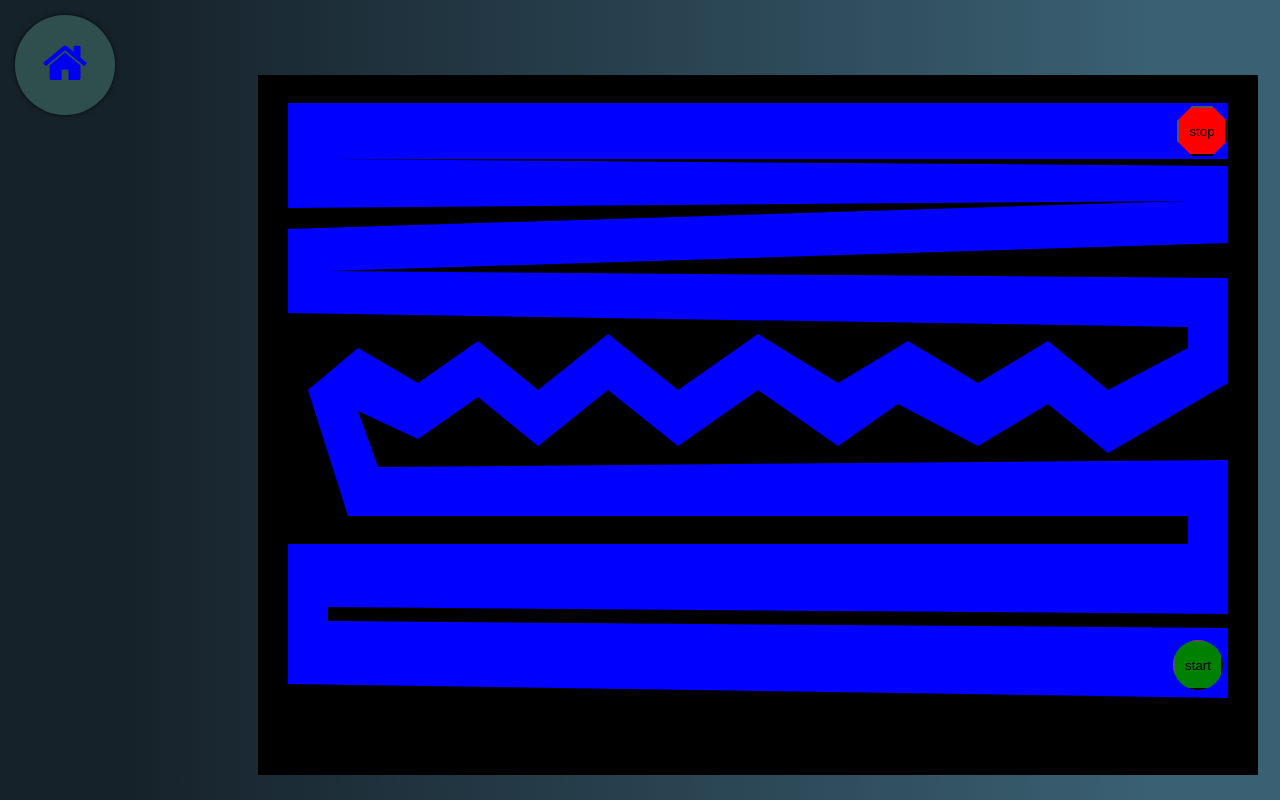
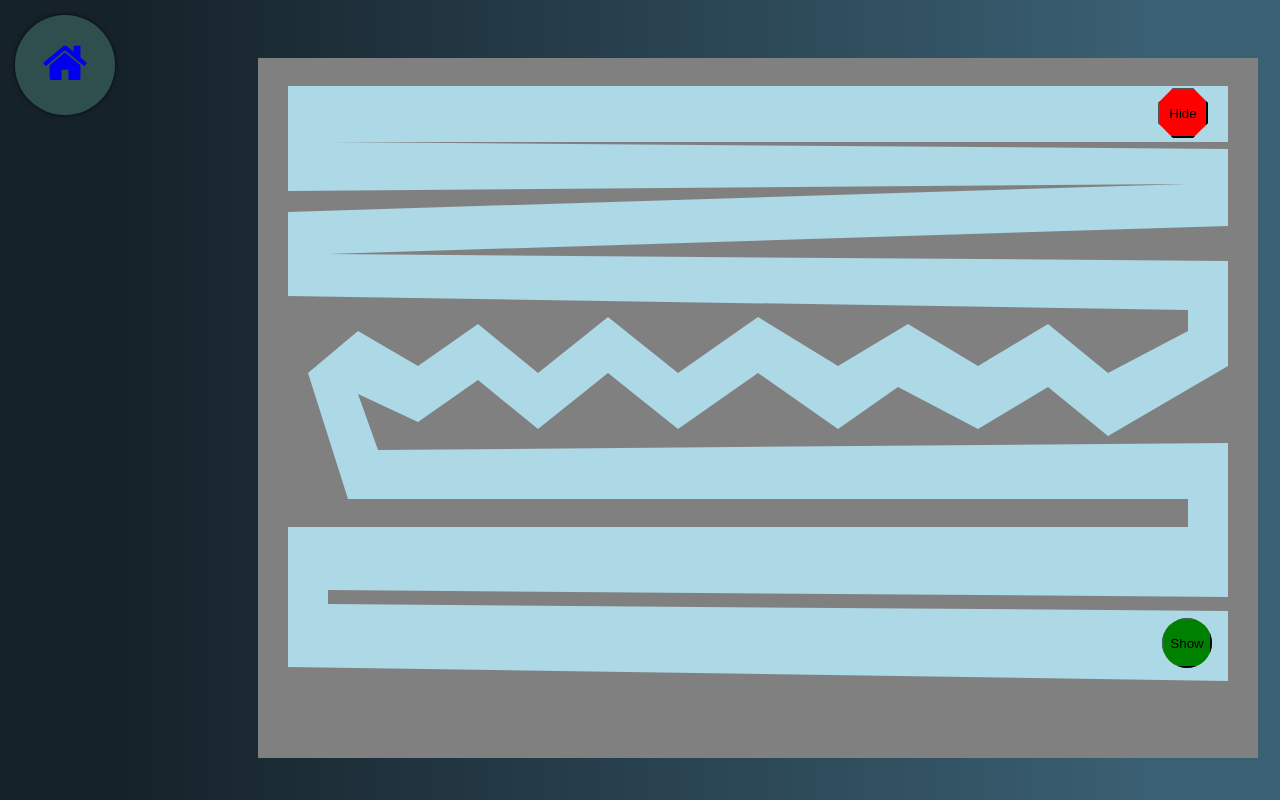
Before and after one commit to Kymbolde/miniGame, a plain HTML site: page index.html at #!/maze in a window 1280 px wide. Drawn offline with nearby package versions, Linux system fonts and the light colour scheme; some packages are replaced by stand-ins of ours.

Commit message:
closer to compleation of maze.

```diff
--- a/controllers/mazeCtrl.js
+++ b/controllers/mazeCtrl.js
@@ -0,0 +1,4 @@
+angular.module('mini')
+.controller('mazeCtrl', function($scope){
+
+})
--- a/htmls/maze.html
+++ b/htmls/maze.html
@@ -1,6 +1,16 @@
-<div class="mazeBackground">
-  <div class="mazeTrack">
-    <button class="mazeStart" type="button" name="start">start</button>
-    <button class="mazeEnd" type="button" name="stop">stop</button>
-  </div>
+
+
+<button class="mazeEnd" ng-click="showme=true">Hide</button>
+<button class="mazeStart" ng-click="showme=false">Show</button>
+
+<div >
+    <div class="mazeBackground" ng-hide="showme">
+      <div class="mazeTrack"></div>
+      <!-- <div class="mazeBackground"></div> -->
+    <div class="mazeBackground" ng-show="showme">
+      <div class="mazeTrack"></div>
+      <!-- <div class="mazeBackground"></div> -->
+
+    </div>
+    </div>
 </div>
--- a/index.css
+++ b/index.css
@@ -11,29 +11,31 @@
 }
 /*----------------------Maze Below-----------------------------------*/
 .mazeBackground{
+
   position: relative;
   width: 1000px;
   height: 700px;
   z-index: 2;
-  background: black;
-  margin-top: 75px;
+  background: gray;
+  margin-top: 0px;
   margin-left: 250px;
 }
 .mazeStart{
   position: relative;
-  left:915px;
-  top: 565px;
+  left:1100px;
+  top: 610px;
   width: 50px;
   height: 50px;
   z-index: 5;
   background: green;
+  background
   -webkit-clip-path: circle(50% at 50% 50%);
 clip-path: circle(50% at 50% 50%);
 }
 .mazeEnd{
   position: relative;
-  left:865px;
-  top: 31px;
+  left:1150px;
+  top: 80px;
   width: 50px;
   height: 50px;
     z-index: 4;
@@ -46,7 +48,7 @@ clip-path: polygon(30% 0%, 70% 0%, 100% 30%, 100% 70%, 70% 100%, 30% 100%, 0% 70
   z-index: 3;
   width: 100%;
   height: 100%;
-  background: blue;
+  background: lightblue;
 -webkit-clip-path: polygon(97% 4%, 3% 4%, 3% 19%, 93% 18%, 93% 18%, 3% 22%, 3% 34%, 93% 36%, 93% 39%, 85% 45%, 79% 38%, 72% 44%, 65% 38%, 58% 44%, 50% 37%, 42% 45%, 35% 37%, 28% 45%, 22% 38%, 16% 44%, 10% 39%, 5% 45%, 9% 63%, 93% 63%, 93% 67%, 3% 67%, 3% 87%, 97% 89%, 97% 79%, 7% 78%, 7% 76%, 97% 77%, 97% 55%, 12% 56%, 10% 48%, 16% 52%, 22% 46%, 28% 53%, 35% 45%, 42% 53%, 50% 45%, 58% 53%, 64% 47%, 72% 53%, 79% 47%, 85% 54%, 97% 44%, 97% 29%, 7% 28%, 97% 24%, 97% 13%, 7% 12%, 97% 12%);
 clip-path: polygon(97% 4%, 3% 4%, 3% 19%, 93% 18%, 93% 18%, 3% 22%, 3% 34%, 93% 36%, 93% 39%, 85% 45%, 79% 38%, 72% 44%, 65% 38%, 58% 44%, 50% 37%, 42% 45%, 35% 37%, 28% 45%, 22% 38%, 16% 44%, 10% 39%, 5% 45%, 9% 63%, 93% 63%, 93% 67%, 3% 67%, 3% 87%, 97% 89%, 97% 79%, 7% 78%, 7% 76%, 97% 77%, 97% 55%, 12% 56%, 10% 48%, 16% 52%, 22% 46%, 28% 53%, 35% 45%, 42% 53%, 50% 45%, 58% 53%, 64% 47%, 72% 53%, 79% 47%, 85% 54%, 97% 44%, 97% 29%, 7% 28%, 97% 24%, 97% 13%, 7% 12%, 97% 12%);
 }
```
